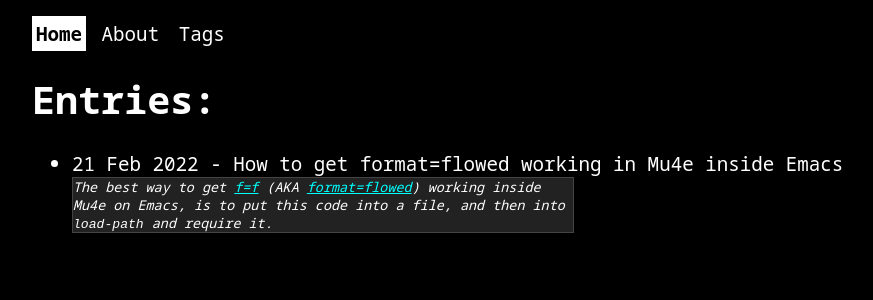
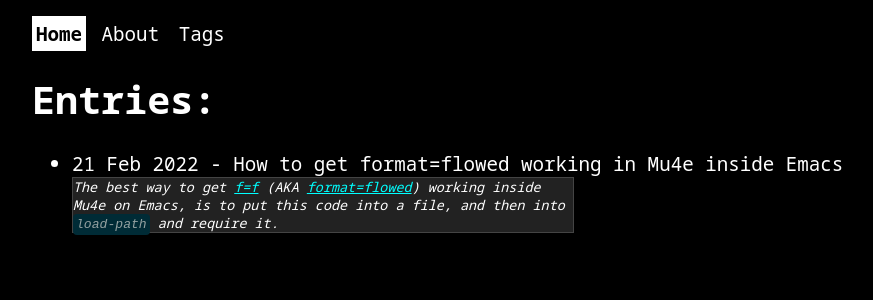
Before and after one commit to yusi1/yaslamblog, a Jekyll site: the page built from index.html, in a window 1280 px wide. Shown: the top 300 px of the page, without its empty margins (8-881 px from the left). Built offline with Jekyll 4.4.1, drawn with Linux system fonts in a browser that asks for light colours.

Commit message:
main.sass: Add styling for inline code
Add background-color (it has the same colour as the rouge code block
stylesheet for consistency), padding, border-radius and foreground color.

```diff
--- a/_sass/main.sass
+++ b/_sass/main.sass
@@ -28,7 +28,10 @@
 
 p>code
   font-size: 120%
-  background-color: #222
+  background-color: #002B36
+  padding: 3px
+  border-radius: 4px
+  color: #93a1a1
 
 .current
   color: black
```
